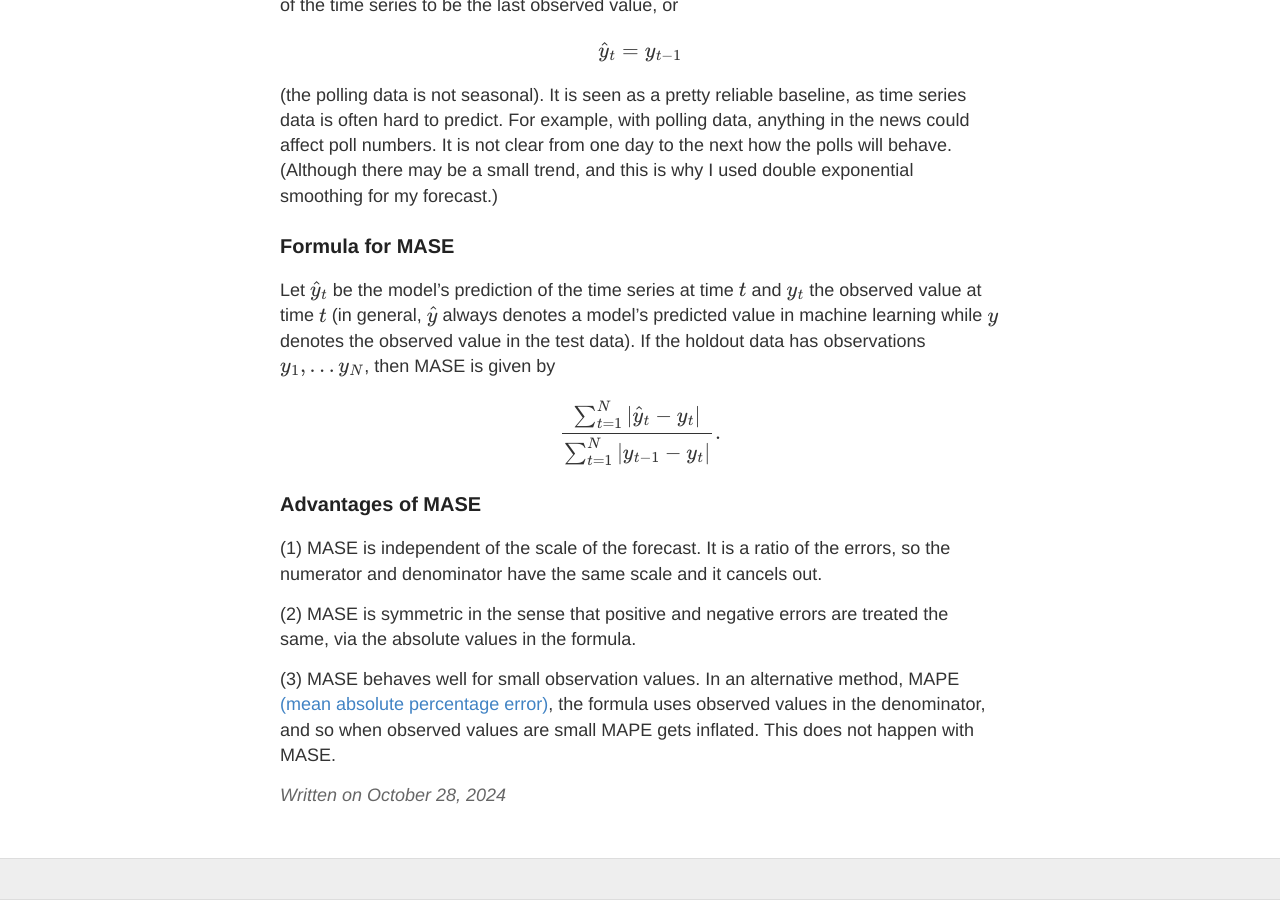
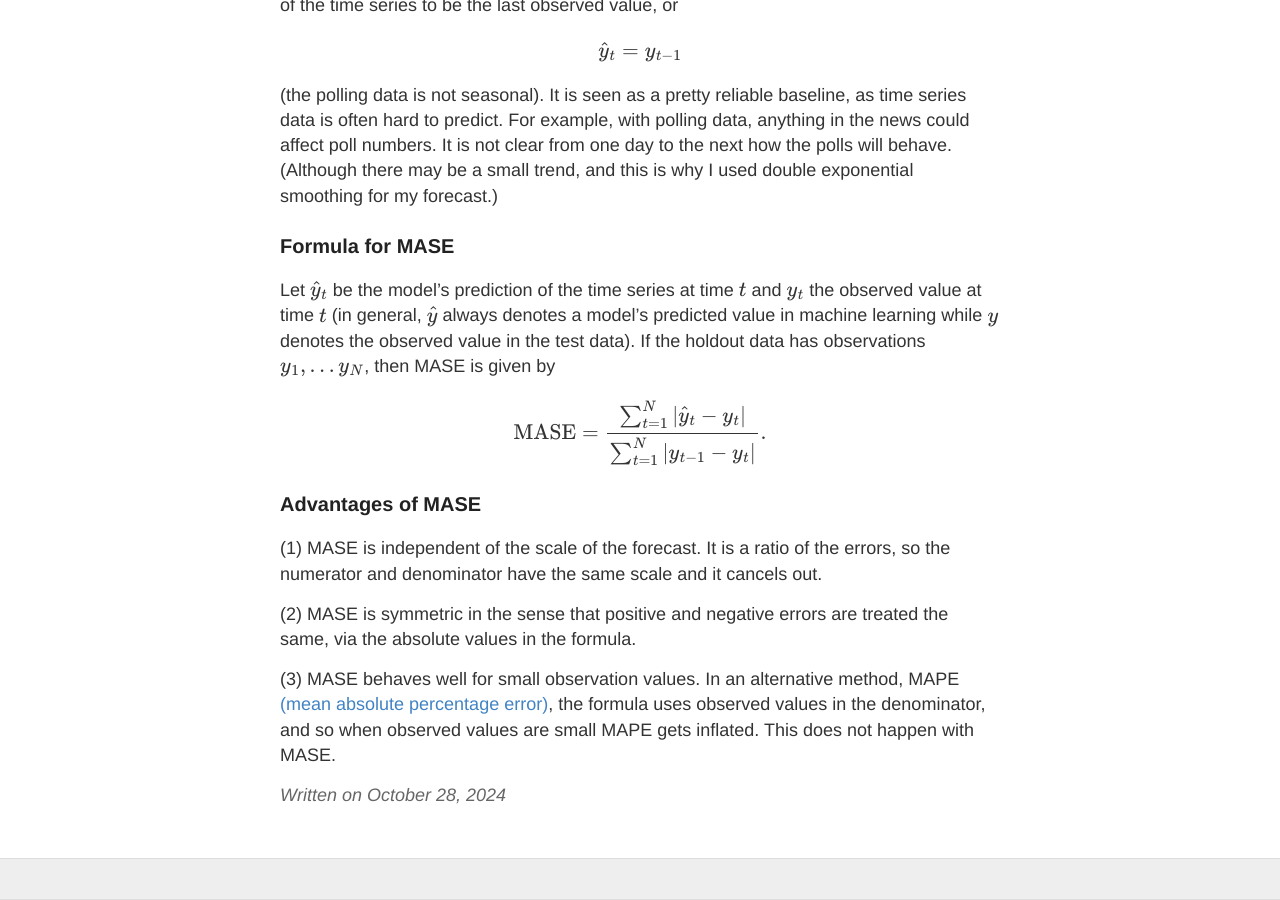
Before and after one commit to wh33les/codingblog, a Jekyll site: the page built from _posts/2024-10-28-Machine-Learning-MASE.md, in a window 1280 px wide and 900 px high, scrolled down 874 px. Built offline with Jekyll 4.4.1, drawn with Linux system fonts in a browser that asks for light colours; formulas are drawn with MathJax 3; comment, search, counter and statistics services are not loaded.

Commit message:
Small change to the latest blog post.

```diff
--- a/_posts/2024-10-28-Machine-Learning-MASE.md
+++ b/_posts/2024-10-28-Machine-Learning-MASE.md
@@ -21,7 +21,7 @@ $$\hat y_t = y_{t-1}$$
 
 Let $\hat y_t$ be the model's prediction of the time series at time $t$ and $y_t$ the observed value at time $t$ (in general, $\hat y$ always denotes a model's predicted value in machine learning while $y$ denotes the observed value in the test data).  If the holdout data has observations $y_1,\dots y_N$, then MASE is given by
 
-$$\frac{\sum_{t=1}^N|\hat y_t-y_t|}{\sum_{t=1}^N|y_{t-1}-y_t|}.$$
+$$\text{MASE} = \frac{\sum_{t=1}^N|\hat y_t-y_t|}{\sum_{t=1}^N|y_{t-1}-y_t|}.$$
 
 ### Advantages of MASE
 
```
